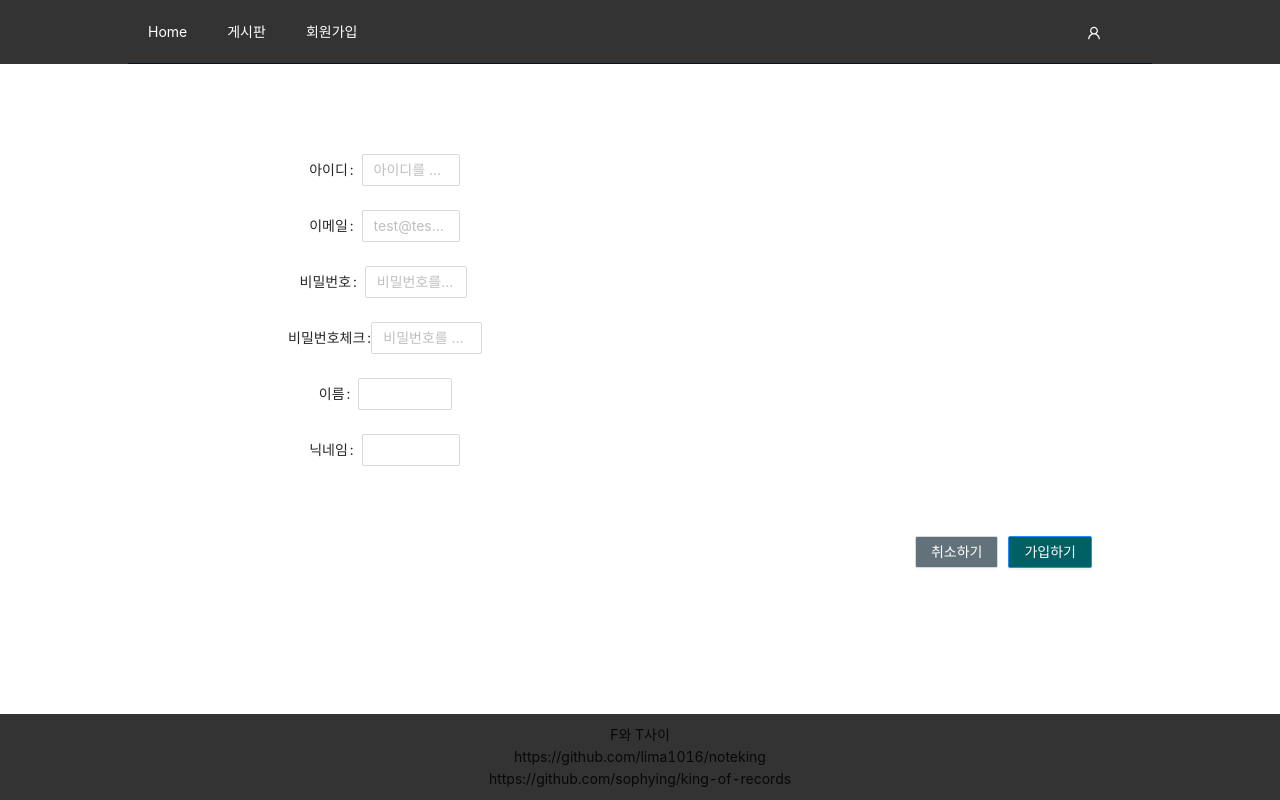
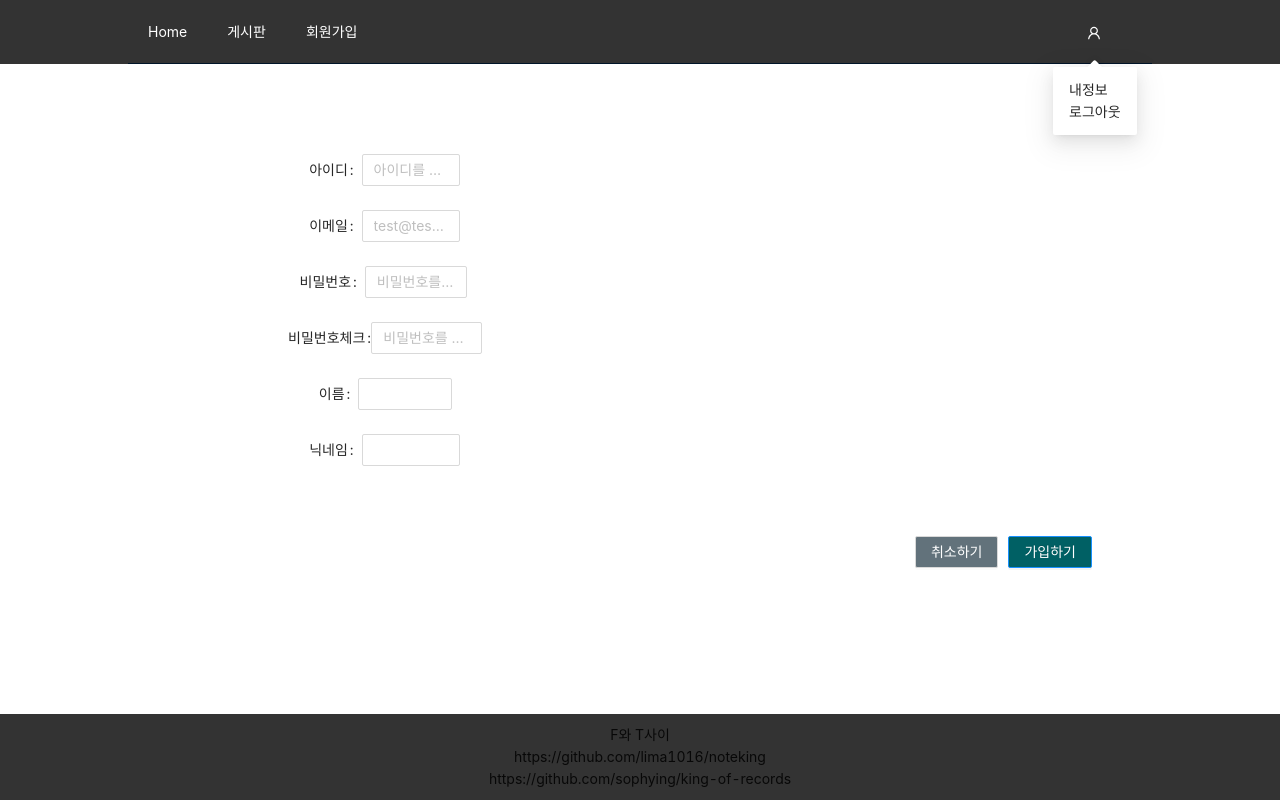
Before and after one commit to sophying/king-of-records, a Next.js app in the folder front/: page /signup in a window 1280 px wide. Both pictures are taken after a click on the item 1094 px from the left and 31 px from the top of the page. Built offline with nearby package versions, Linux system fonts and the light colour scheme.

Commit message:
Header 메뉴 내정보, 로그아웃 레이아웃 추가

```diff
--- a/front/components/HeaderLayout.tsx
+++ b/front/components/HeaderLayout.tsx
@@ -1,5 +1,5 @@
-import React from "react";
-import { Menu, Avatar, Layout } from "antd";
+import React, { useCallback } from "react";
+import { Menu, Avatar, Layout, Popover, Select } from "antd";
 import { UserOutlined } from "@ant-design/icons";
 import Link from "next/link";
 import styled from "styled-components";
@@ -21,6 +21,12 @@ const AvatarStyle = styled.div`
 `;
 
 const HeaderLayout = () => {
+	const onClickMyInfo = useCallback(() => {
+		console.log("내정보");
+	}, []);
+	const onClickLogout = useCallback(() => {
+		console.log("로그아웃");
+	}, []);
 	return (
 		<>
 			<div className="header">
@@ -43,11 +49,22 @@ const HeaderLayout = () => {
 						</Menu.Item>
 						<AvatarStyle>
 							<Menu.Item className="menu-item">
-								<Avatar
-									className="menu-item-avatar menu-item-link"
-									style={{ backgroundColor: "transparent", color: "black" }}
-									icon={<UserOutlined />}
-								/>
+								<Popover
+									trigger="click"
+									placement="bottom"
+									content={
+										<>
+											<div onClick={onClickMyInfo}>내정보</div>
+											<div onClick={onClickLogout}>로그아웃</div>
+										</>
+									}
+								>
+									<Avatar
+										className="menu-item-avatar menu-item-link"
+										style={{ backgroundColor: "transparent", color: "black" }}
+										icon={<UserOutlined />}
+									/>
+								</Popover>
 							</Menu.Item>
 						</AvatarStyle>
 					</Menu>
```
